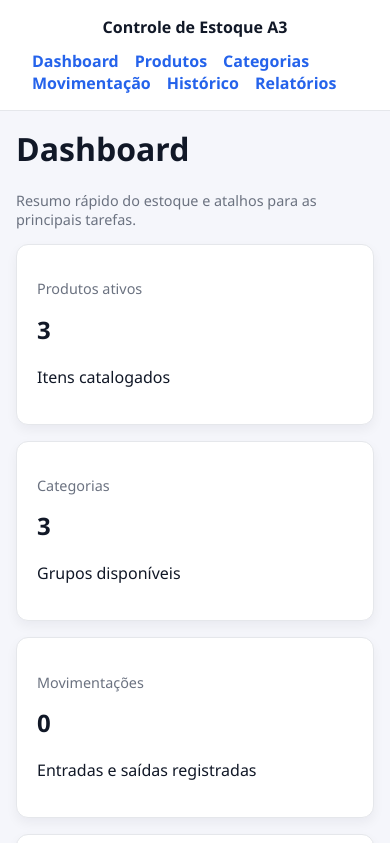
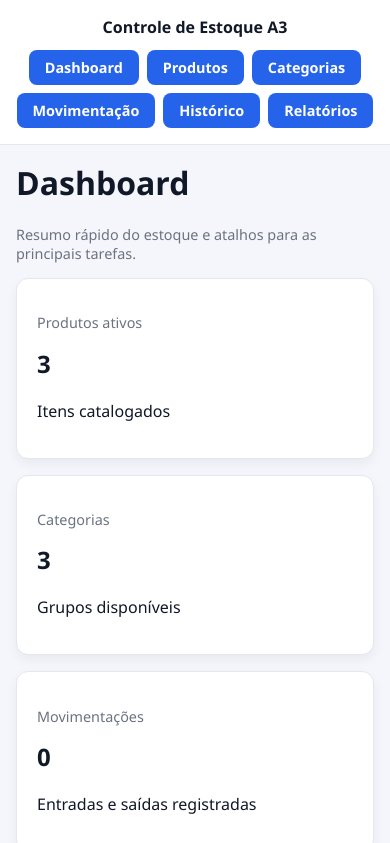
Before and after one commit to rogerpk/SiteControleDeEstoqueA3, a plain HTML site: page index.html in a window 390 px wide. Shown: the top 843 px of the page. Drawn offline with Linux system fonts and the light colour scheme.

Commit message:
Estilo: Transformar links de navegaÃ§Ã£o em botÃµes azuis

```diff
--- a/css/styles.css
+++ b/css/styles.css
@@ -38,9 +38,30 @@ header {
   z-index: 10;
 }
 
+nav {
+  display: flex;
+  gap: 0.5rem;
+  flex-wrap: wrap;
+}
+
 nav a {
-  margin-right: 1rem;
+  display: inline-block;
+  padding: 0.65rem 1.25rem;
+  background: var(--primary);
+  color: var(--white);
+  border-radius: 0.5rem;
   font-weight: 600;
+  text-decoration: none;
+  transition: background 0.2s ease;
+  white-space: nowrap;
+}
+
+nav a:hover {
+  background: var(--primary-dark);
+}
+
+nav a:active {
+  transform: scale(0.98);
 }
 
 main {
@@ -244,11 +265,20 @@ textarea {
   header {
     flex-direction: column;
     gap: 0.75rem;
+    padding: 1rem;
   }
 
   nav {
     display: flex;
     flex-wrap: wrap;
+    gap: 0.5rem;
+    width: 100%;
+    justify-content: center;
+  }
+
+  nav a {
+    padding: 0.5rem 1rem;
+    font-size: 0.9rem;
   }
 
   main {
```
